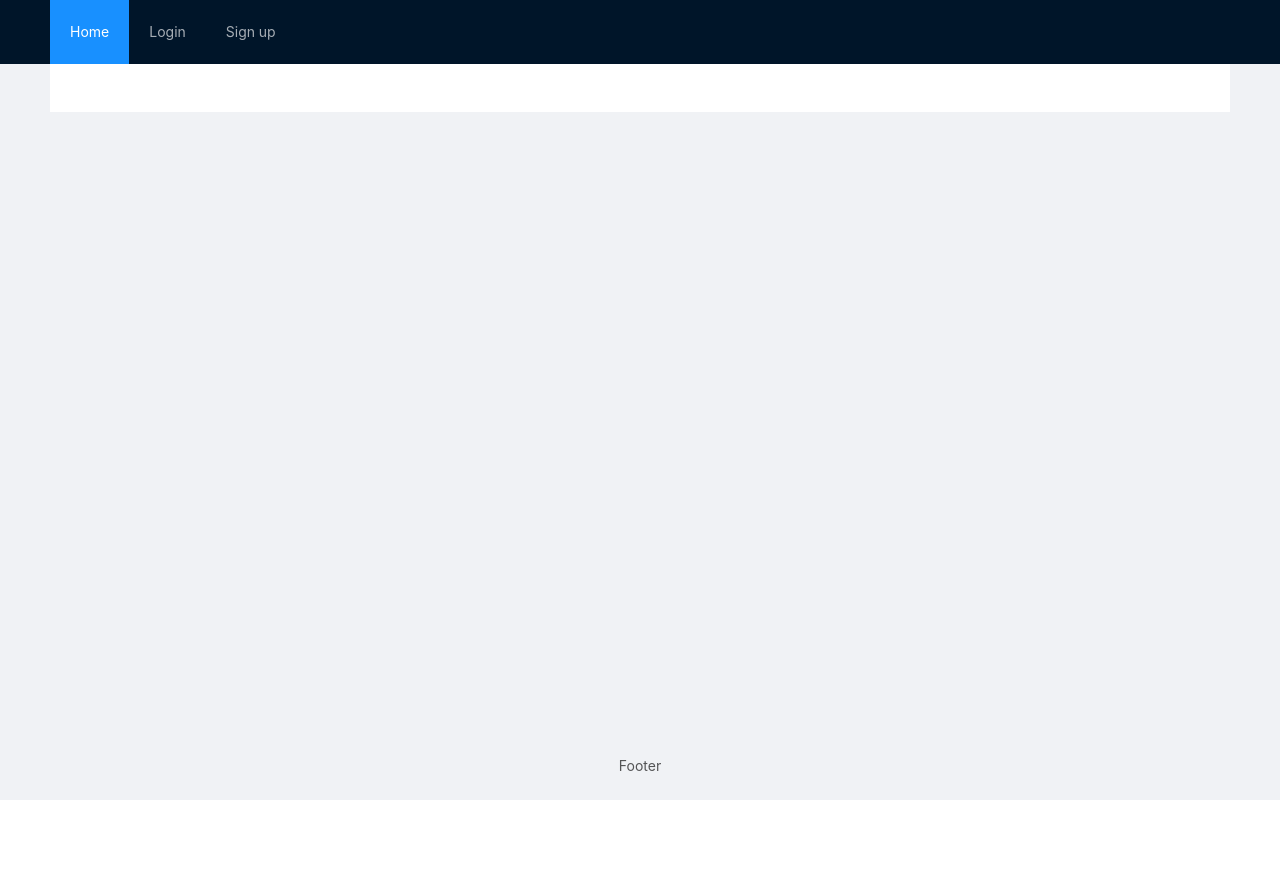
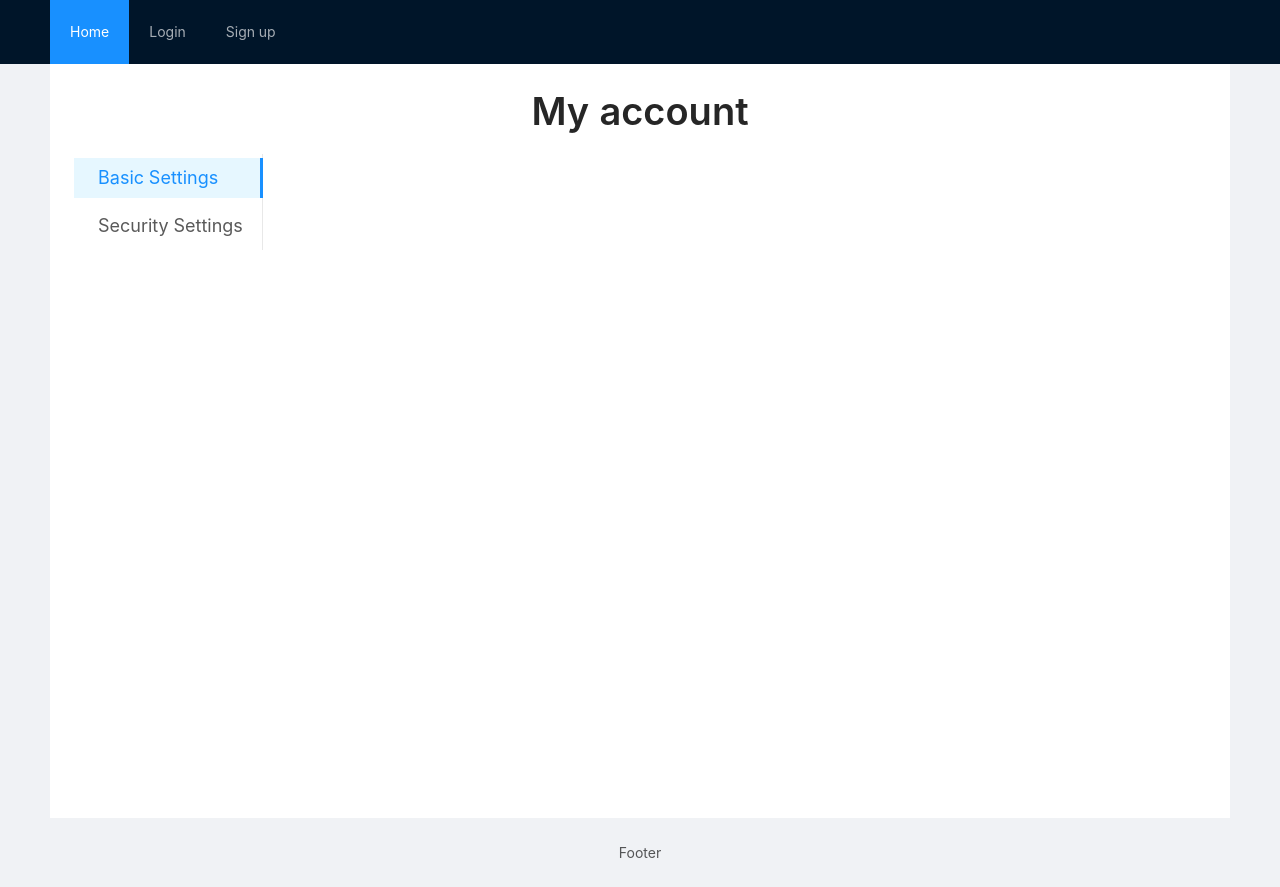
Before and after one commit to Terkea/django_react_template, a React (Create React App) app in the folder react/: page /my_profile in a window 1280 px wide. Before the commit the page ends 800 px from the top, so only its background shows below. Built offline with nearby package versions, Linux system fonts and the light colour scheme.

Commit message:
my profile | the first bits

```diff
--- a/react/src/BaseRouter.js
+++ b/react/src/BaseRouter.js
@@ -3,12 +3,14 @@ import { Route, Switch } from 'react-router-dom';
 
 import Login from './containers/Login';
 import Signup from './containers/Signup';
+import MyProfile from './containers/MyProfile';
 
 const BaseRouter = () => (
     <Switch>
         {/* <Route exact path='/' /> HOMEPAGE */}
         <Route exact path='/login/' component={Login} />
         <Route exact path='/signup/' component={Signup} />
+        <Route exact path='/my_profile/' component={MyProfile} />
     </Switch>
 )
 
--- /dev/null
+++ b/react/src/containers/MyProfile.js
@@ -0,0 +1,60 @@
+import React, { useState, Fragment } from 'react';
+import { Row, Col, Typography, Menu } from 'antd';
+import { AppstoreOutlined, MailOutlined, SettingOutlined } from '@ant-design/icons';
+
+import { connect } from 'react-redux';
+import { NavLink } from 'react-router-dom'
+import * as actions from '../store/actions/auth'; //this works like a namespace
+
+// destructure the props
+const { Title } = Typography;
+const { SubMenu } = Menu;
+
+const styles = {
+    heightForTheRow: {
+        minHeight: '80vh'
+    },
+    menuItem: {
+        fontSize: '18px'
+    }
+}
+
+
+const MyProfile = (props) => {
+    return (
+        <div>
+            <Title justify="center" align="middle" style={styles.titleStyle}>My account</Title>
+            <Row type="flex" style={styles.heightForTheRow}>
+                <Col span={4}>
+                    <Menu
+                        // onClick={handleClick}
+                        style={{ width: '100%' }}
+                        defaultSelectedKeys={['1']}
+                        defaultOpenKeys={['sub1']}
+                        mode="inline"
+                    >
+                        <Menu.Item style={styles.menuItem} key="1">Basic Settings</Menu.Item>
+                        <Menu.Item style={styles.menuItem} key="2">Security Settings</Menu.Item>
+                    </Menu>
+                </Col>
+                <Col span={20}>
+                    <Fragment>
+
+                    </Fragment>
+                </Col>
+            </Row>
+        </div>
+    );
+};
+
+const mapStateToProps = (state) => {
+    return {
+
+    }
+}
+
+const mapDispatchToProps = dispatch => {
+
+}
+
+export default connect(null, null)(MyProfile);
```
